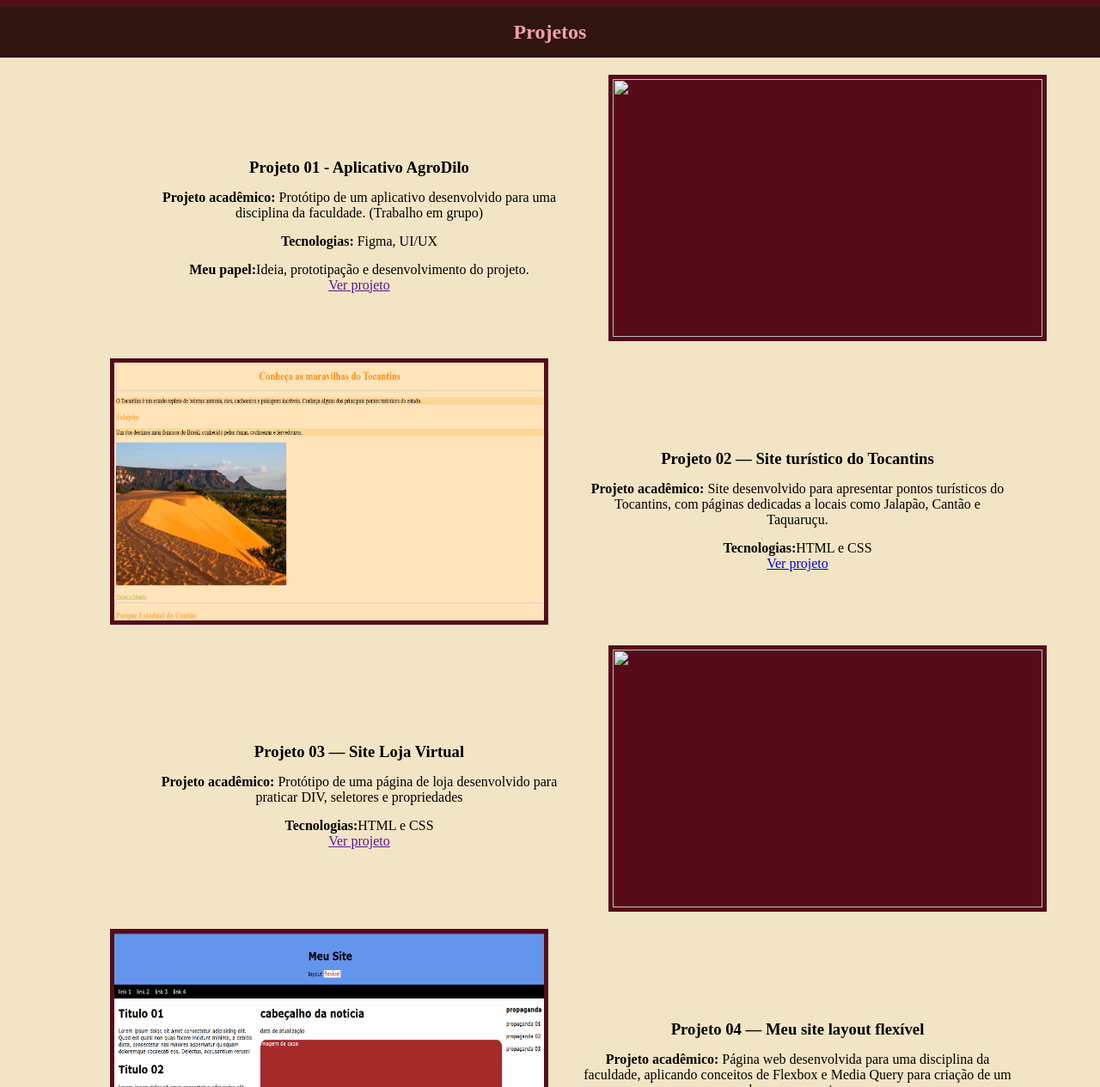
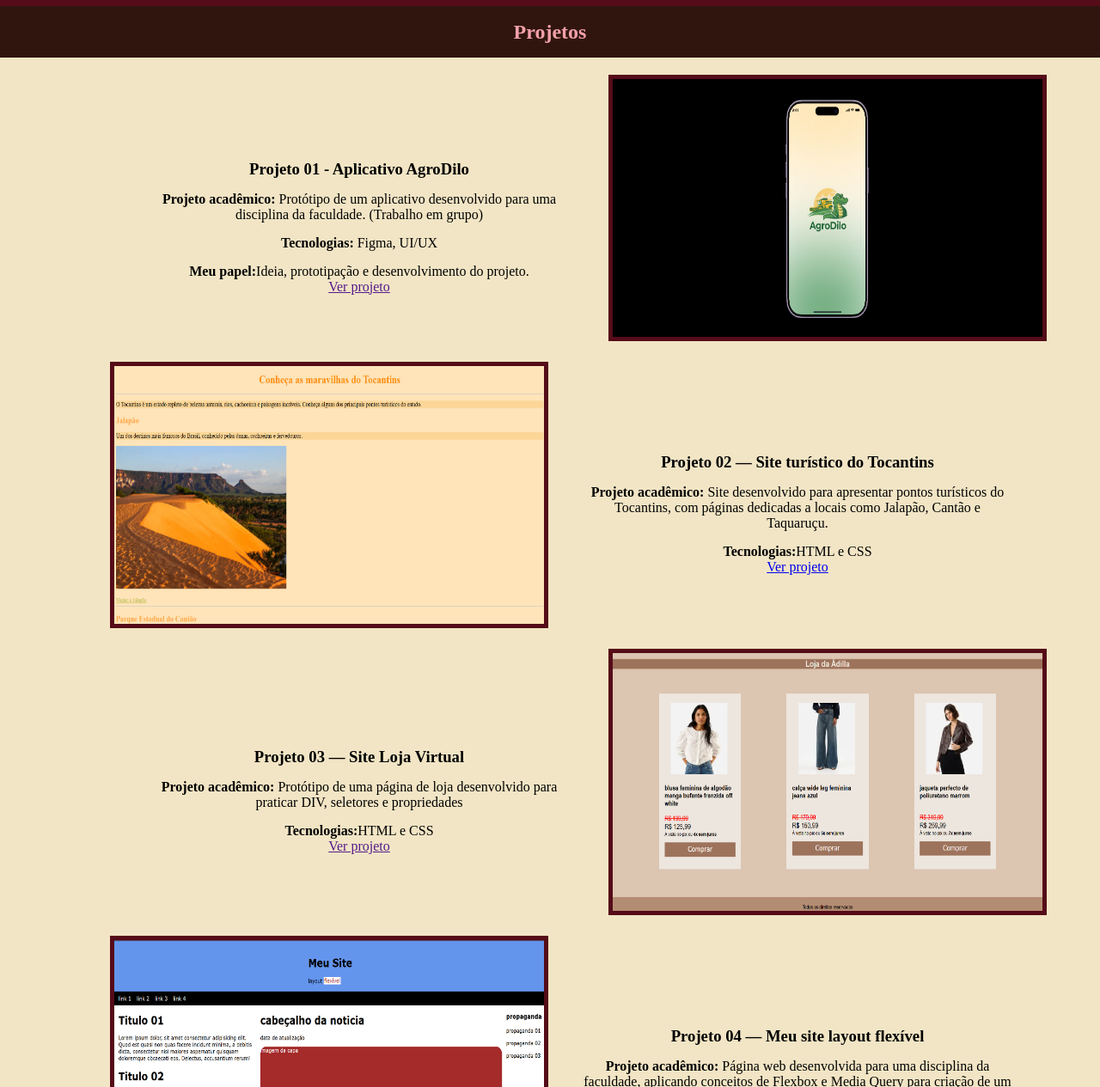
Before and after one commit to adillalucianne/portfolio, a plain HTML site: page portfolio/index.html in a window 1280 px wide. Shown: the part 423-1688 px from the top of the page at 86% size. Drawn offline with Linux system fonts and the light colour scheme.

Commit message:
novas fotos adicionadas

```diff
--- a/portfolio/index.html
+++ b/portfolio/index.html
@@ -36,7 +36,7 @@
                     <a href="">Ver projeto</a>
                     </div>
                     <aside>
-                        <img src="" alt="">
+                        <img src="Imagens/Foto AgroDilo.png" alt="Agrodilo">
                     </aside>
                 </div>
 
@@ -60,7 +60,7 @@
                     <a href="">Ver projeto</a>
                     </div>
                     <aside>
-                        <img src="" alt="">
+                        <img src="Imagens/Foto Loja de Roupas.png" alt="Loja de Roupas">
                     </aside>
                 </div>
 
```
Also changed, not shown: portfolio/Imagens/Foto AgroDilo.png (added), portfolio/Imagens/Foto Loja de Roupas.png (added).
